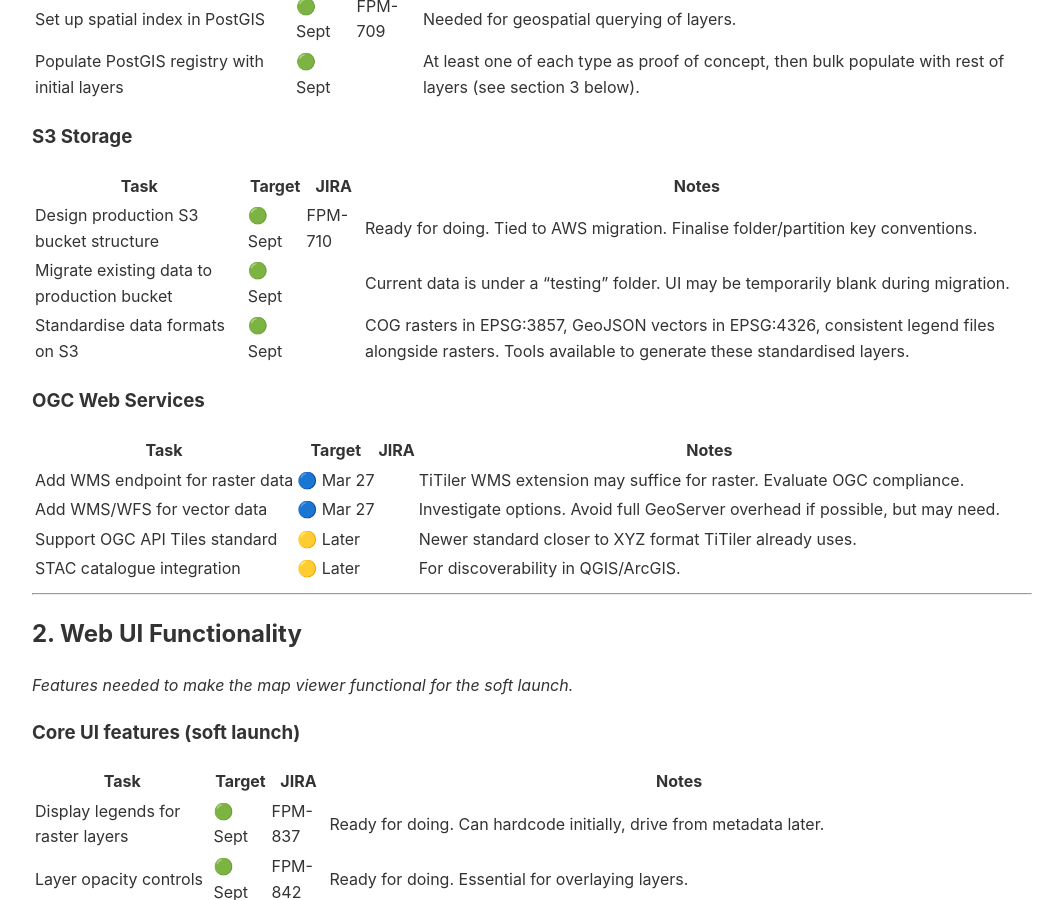
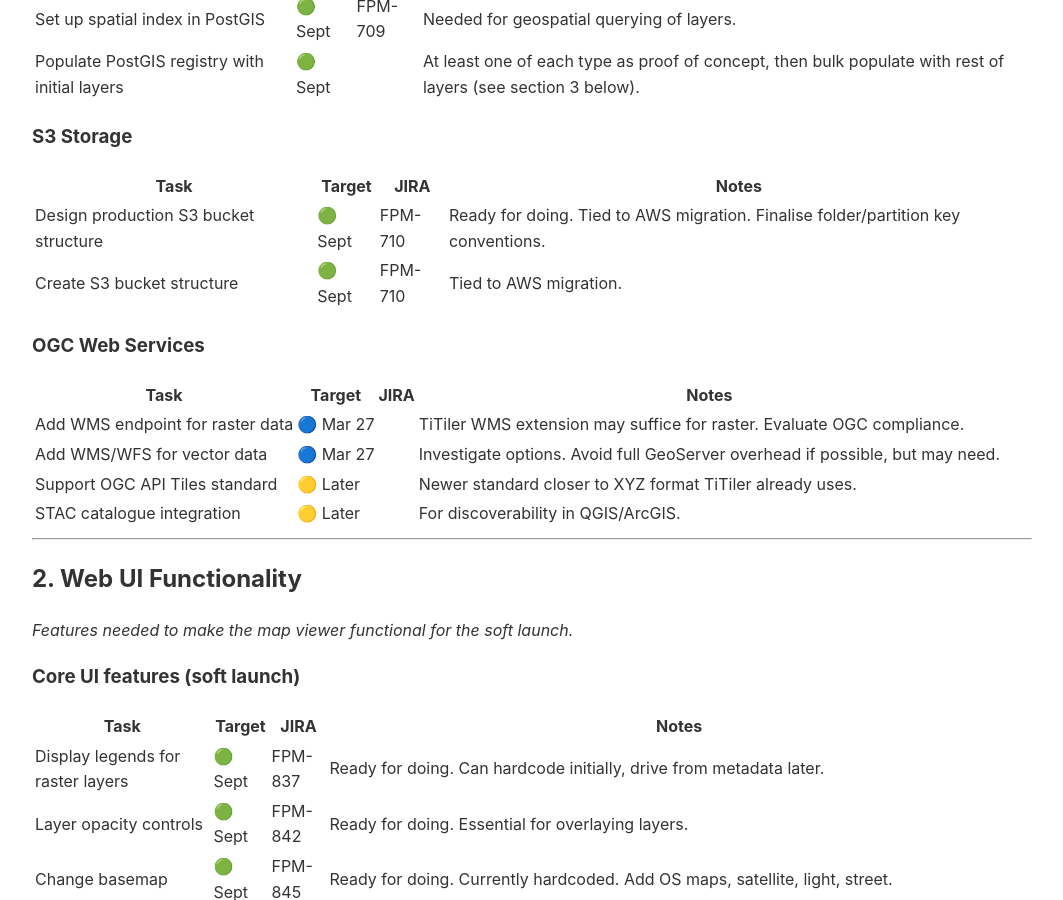
Before and after one commit to NERC-CEH/fdri_words, a Jekyll site: the page built from geospatial/dp10_year3_prioritisation.md, in a window 1280 px wide and 900 px high, scrolled down 1214 px. Shown: the whole window, without its empty margins (108-1171 px from the left). Built offline with Jekyll 4.4.1, drawn with Linux system fonts in a browser that asks for light colours; our own code applies the rules of GitHub Pages for plain Markdown files; some of the changed text lies outside the part shown.

Commit message:
Refactor tasks in dp10_year3_prioritisation.md

```diff
--- a/geospatial/dp10_year3_prioritisation.md
+++ b/geospatial/dp10_year3_prioritisation.md
@@ -38,8 +38,7 @@
 | Task | Target | JIRA | Notes |
 |------|--------|------|-------|
 | Design production S3 bucket structure | 🟢 Sept | FPM-710 | Ready for doing. Tied to AWS migration. Finalise folder/partition key conventions. |
-| Migrate existing data to production bucket | 🟢 Sept | | Current data is under a "testing" folder. UI may be temporarily blank during migration. |
-| Standardise data formats on S3 | 🟢 Sept | | COG rasters in EPSG:3857, GeoJSON vectors in EPSG:4326, consistent legend files alongside rasters. Tools available to generate these standardised layers. |
+| Create S3 bucket structure | 🟢 Sept | FPM-710 | Tied to AWS migration. |
 
 ### OGC Web Services
 
```
Also changed, not shown: other parts of geospatial/dp10_year3_prioritisation.md (+1 -1 lines).
